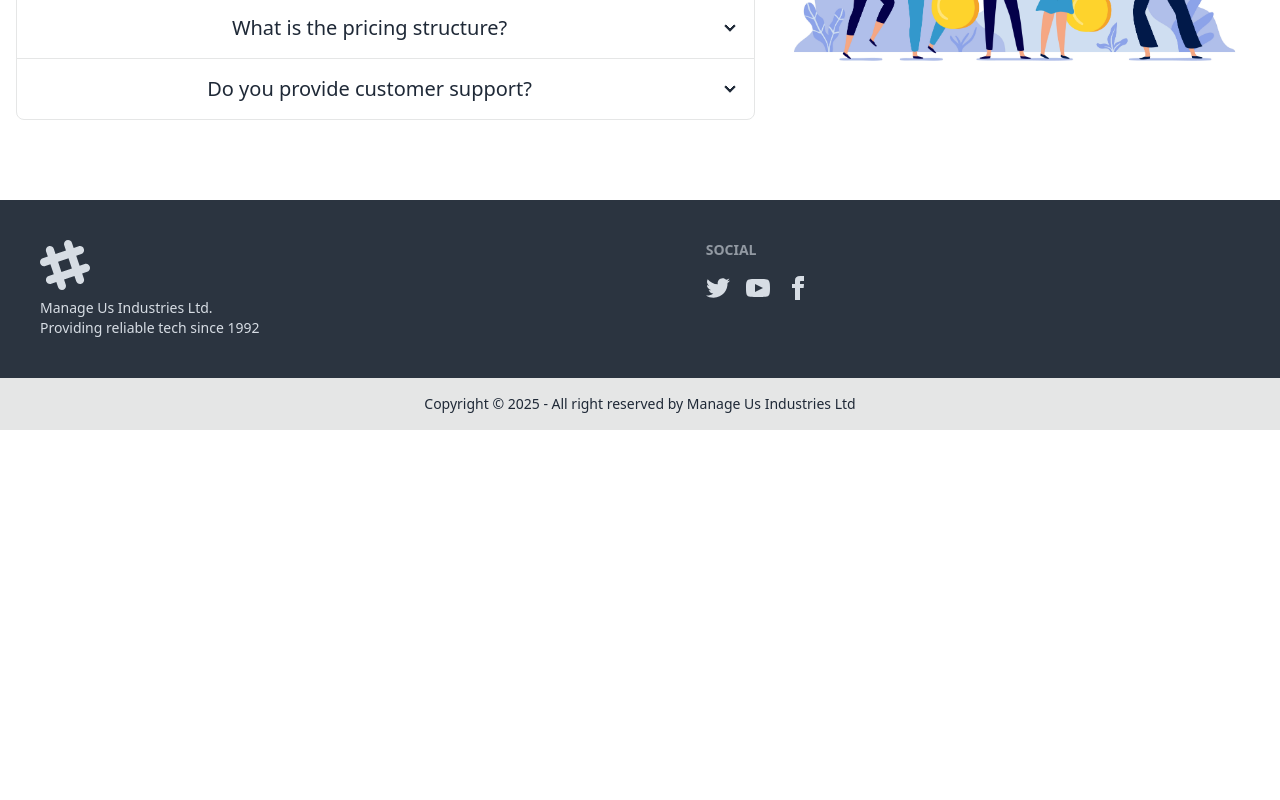
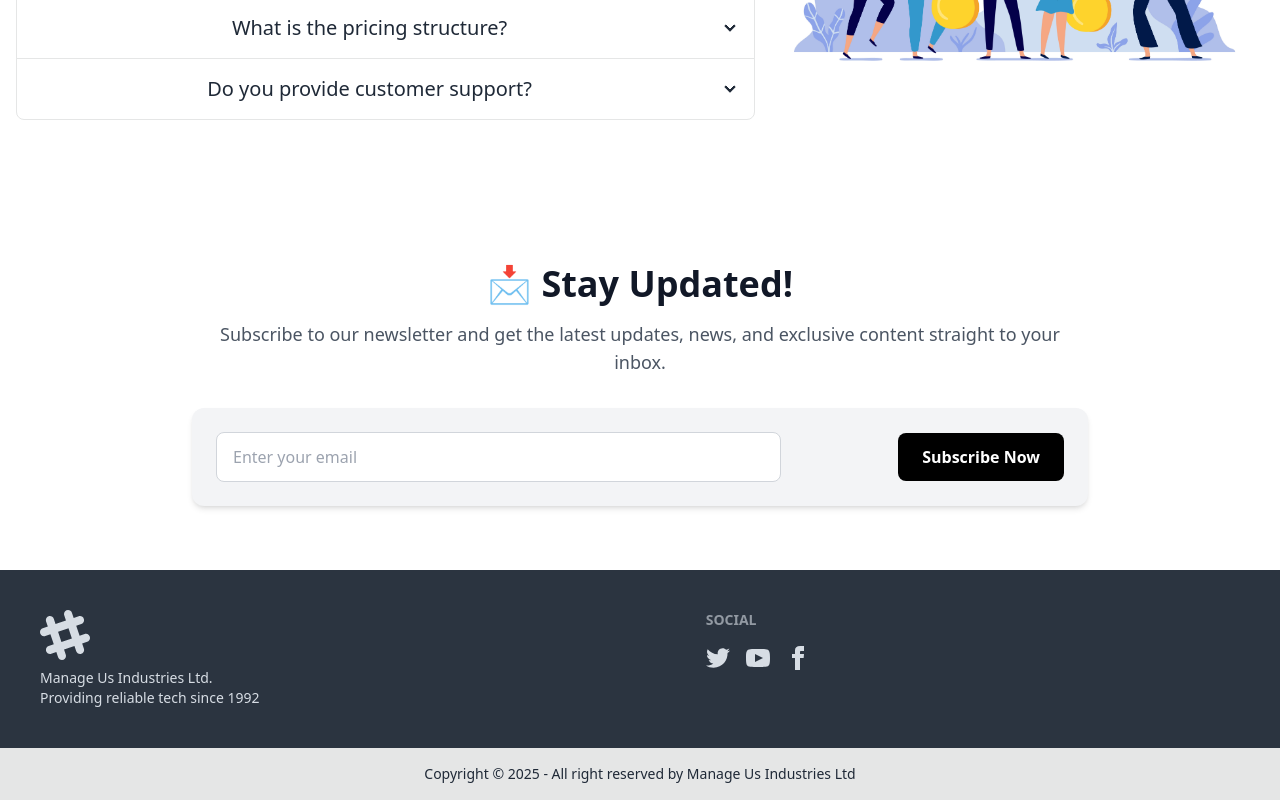
Before and after one commit to ahasan-ullah/Management-System-Client, a React (Vite) app: page / in a window 1280 px wide. Shown: the part 2961-3761 px from the top of the page. Before the commit the page ends 3391 px from the top, so only its background shows below. Built offline with nearby package versions, Linux system fonts and the light colour scheme; no server answers.

Commit message:
newsletter section added

```diff
--- /dev/null
+++ b/src/components/Newsletter.jsx
@@ -0,0 +1,46 @@
+import { useState } from "react";
+
+const Newsletter = () => {
+  const [email, setEmail] = useState("");
+  const [message, setMessage] = useState("");
+
+  const handleSubscribe = () => {
+    if (!email.includes("@") || !email.includes(".")) {
+      setMessage("Please enter a valid email address.");
+      return;
+    }
+    setMessage("Thank you for subscribing! 🎉");
+    setEmail("");
+  };
+
+  return (
+    <section className="bg-white py-16 px-6">
+      <div className="max-w-4xl mx-auto text-center">
+        <h2 className="text-4xl font-bold text-gray-900 mb-4">📩 Stay Updated!</h2>
+        <p className="text-lg text-gray-600 mb-8">
+          Subscribe to our newsletter and get the latest updates, news, and exclusive content straight to your inbox.
+        </p>
+
+        <div className="bg-gray-100 p-6 rounded-xl shadow-md flex flex-col md:flex-row items-center justify-between gap-4">
+          <input
+            type="email"
+            value={email}
+            onChange={(e) => setEmail(e.target.value)}
+            placeholder="Enter your email"
+            className="px-4 py-3 w-full md:w-2/3 rounded-lg border border-gray-300 text-black focus:ring-2 focus:ring-gray-500"
+          />
+          <button
+            onClick={handleSubscribe}
+            className="bg-black text-white font-semibold px-6 py-3 rounded-lg transition hover:bg-gray-900"
+          >
+            Subscribe Now
+          </button>
+        </div>
+
+        {message && <p className="mt-4 text-lg text-green-600">{message}</p>}
+      </div>
+    </section>
+  );
+};
+
+export default Newsletter;
--- a/src/pages/Homepage.jsx
+++ b/src/pages/Homepage.jsx
@@ -5,6 +5,7 @@ import Testimonials from "../components/Testimonials";
 import Faqs from "../components/Faqs";
 import OurStory from "../components/OurStory";
 import LatestNews from "../components/Blog";
+import Newsletter from "../components/Newsletter";
 
 const Homepage = () => {
   return (
@@ -18,6 +19,7 @@ const Homepage = () => {
       <Testimonials></Testimonials>
       <OurStory></OurStory>
       <Faqs></Faqs>
+      <Newsletter></Newsletter>
     </div>
   );
 };
```
